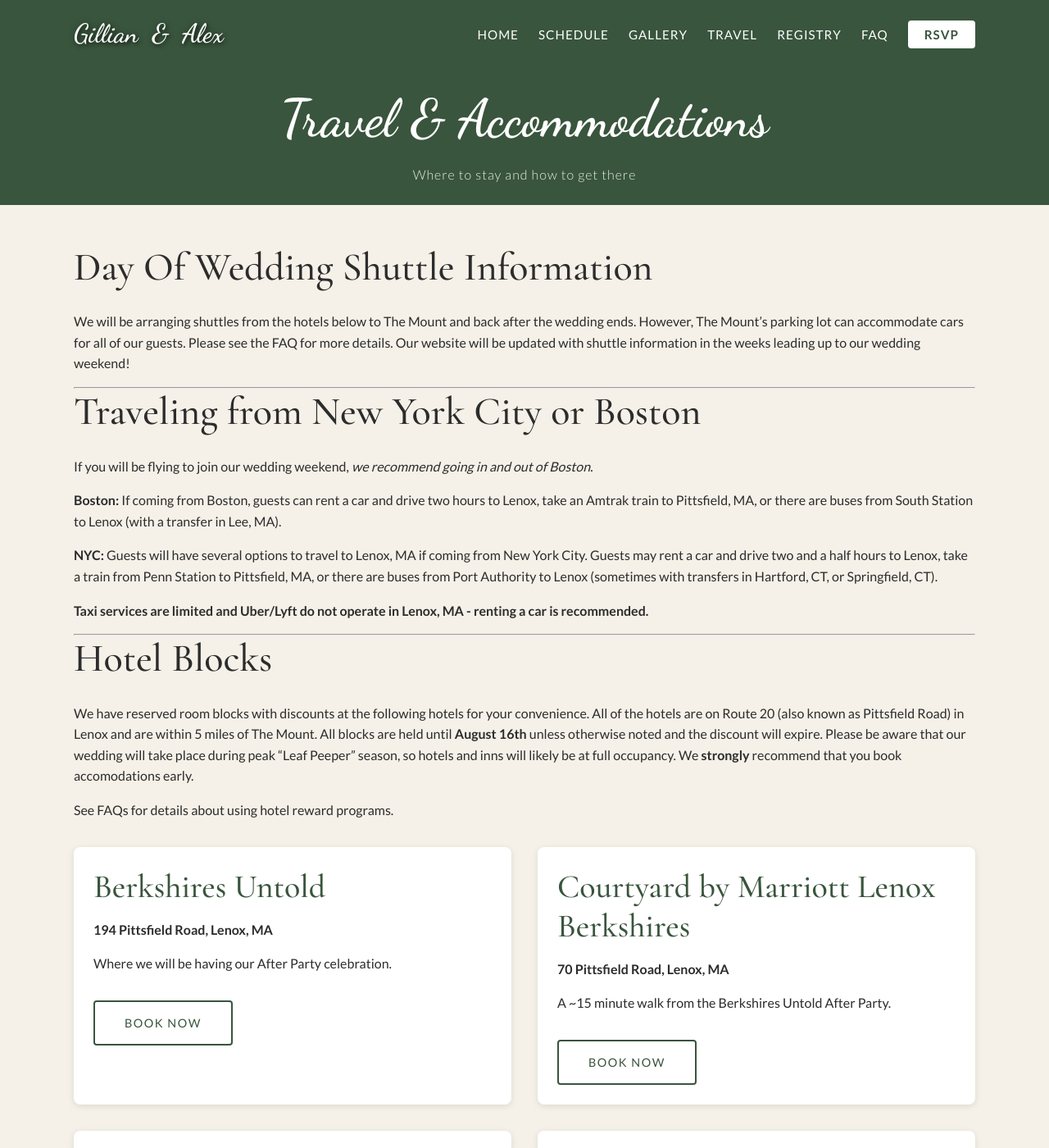
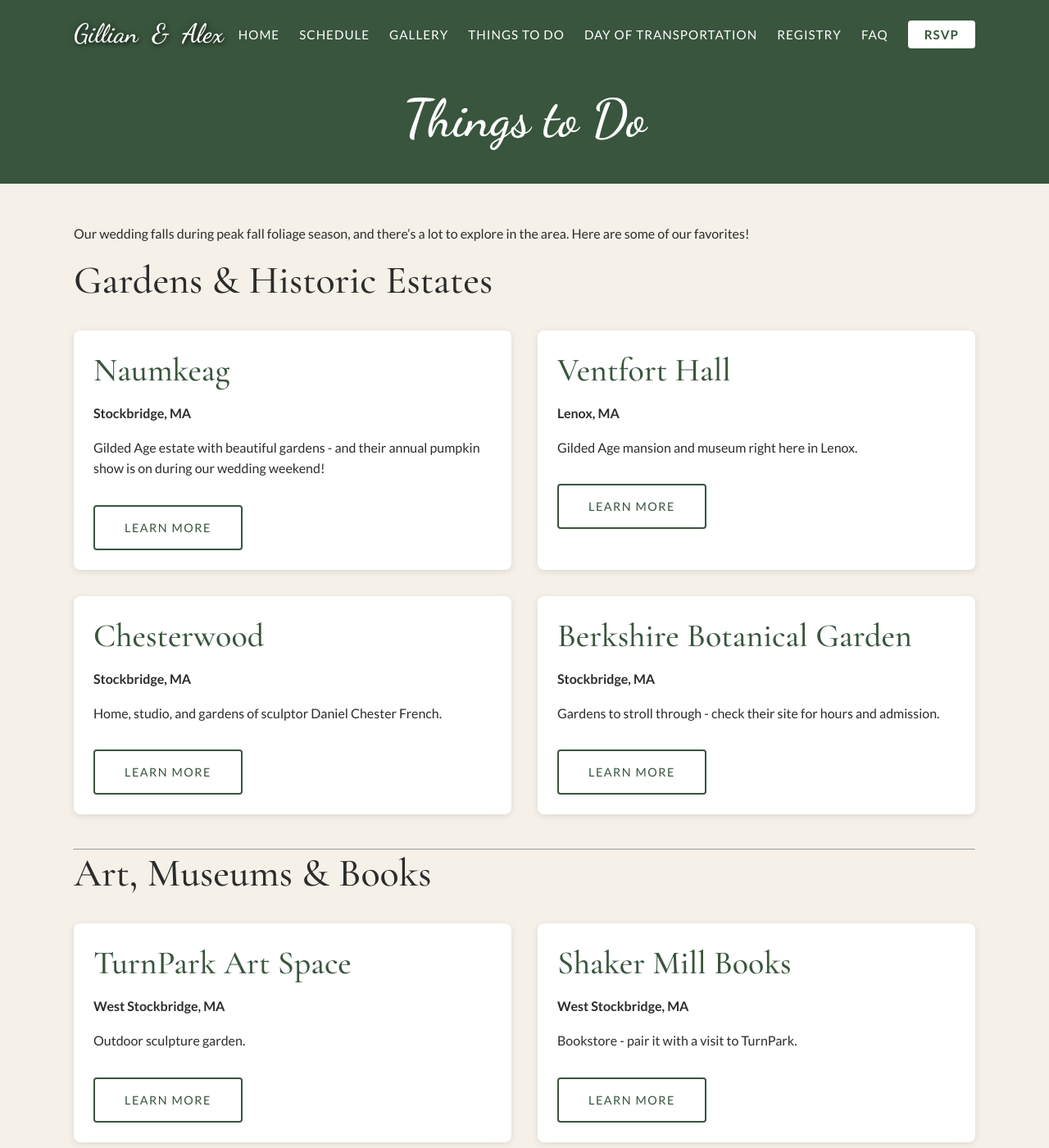
Before and after one commit to althomas19/Wedding, a Jekyll site: the page built from travel.md, in a window 1280 px wide and 1400 px high. Shown: the whole window at 82% size. Built offline with Jekyll 4.4.1, drawn with Linux system fonts in a browser that asks for light colours; some of the changed text lies outside the part shown.

Commit message:
Update activities and day of transport

```diff
--- /dev/null
+++ b/_data/activities.yml
@@ -0,0 +1,85 @@
+categories:
+  - name: "Gardens & Historic Estates"
+    activities:
+      - name: "Naumkeag"
+        location: "Stockbridge, MA"
+        description: "Gilded Age estate with beautiful gardens - and their annual pumpkin show is on during our wedding weekend!"
+        link: "https://thetrustees.org/place/naumkeag/"
+
+      - name: "Ventfort Hall"
+        location: "Lenox, MA"
+        description: "Gilded Age mansion and museum right here in Lenox."
+        link: "https://gildedage.org/"
+
+      - name: "Chesterwood"
+        location: "Stockbridge, MA"
+        description: "Home, studio, and gardens of sculptor Daniel Chester French."
+        link: "https://www.chesterwood.org/"
+
+      - name: "Berkshire Botanical Garden"
+        location: "Stockbridge, MA"
+        description: "Gardens to stroll through - check their site for hours and admission."
+        link: "https://www.berkshirebotanical.org/hours-and-admission"
+
+  - name: "Art, Museums & Books"
+    activities:
+      - name: "TurnPark Art Space"
+        location: "West Stockbridge, MA"
+        description: "Outdoor sculpture garden."
+        link: "https://www.turnpark.com/"
+
+      - name: "Shaker Mill Books"
+        location: "West Stockbridge, MA"
+        description: "Bookstore - pair it with a visit to TurnPark."
+        link: "https://www.shakermillbooks.com/"
+
+      - name: "Norman Rockwell Museum"
+        location: "Stockbridge, MA"
+        description: "Collection of the American illustrator's works."
+        link: "https://www.nrm.org/"
+
+      - name: "The Clark Art Institute"
+        location: "Williamstown, MA"
+        description: "Exceptional collection of Impressionist paintings."
+        link: "https://www.clarkart.edu/"
+
+      - name: "MASS MoCA"
+        location: "North Adams, MA"
+        description: "Contemporary art museum in a converted factory complex."
+        link: "https://massmoca.org/"
+
+  - name: "Hikes"
+    activities:
+      - name: "Olivia's Overlook"
+        location: "Lenox, MA"
+        description: "Scenic overlook trail."
+        link: "https://www.bnrc.org/reserves/olivias-overlook-at-yokun-ridge-south"
+
+      - name: "Ice Glen & Laura's Tower Trail"
+        location: "Stockbridge, MA"
+        description: "Trails through Ice Glen and up to Laura's Tower."
+        link: "https://housatonicheritage.org/places/lauras-tower-trail-ice-glen-trail-stockbridge-mass/"
+
+      - name: "Hollow Fields Reserve"
+        location: "Richmond, MA"
+        description: "Trails through fields and woods."
+        link: "https://www.bnrc.org/reserves/hollow-fields"
+
+  - name: "Apple Picking"
+    activities:
+      - name: "Hilltop Orchards"
+        location: "Richmond, MA"
+        description: "Pick your own apples."
+        link: "https://www.hilltoporchards.com/"
+
+      - name: "Bartlett's Orchard"
+        location: "Richmond, MA"
+        description: "Pick your own apples."
+        link: "https://www.bartlettsorchard.com/"
+
+  - name: "Wine Tasting"
+    activities:
+      - name: "Balderdash Cellars"
+        location: "Richmond, MA"
+        description: "Winery with a tasting room."
+        link: "https://balderdashcellars.com/"
--- a/_data/faq.yml
+++ b/_data/faq.yml
@@ -2,7 +2,7 @@
   answer: "We are asking guests to dress in formal attire; we encourage floor or ankle-length dresses, dressy separates, and darker-hued suits. We can’t wait to celebrate with you in style!  Weather permitting, the ceremony and cocktail hour will take place outside in the gardens, dinner will be served in a large tent, and our reception will be on The Mount’s covered terrace. Guests will walk or be shuttled down a short gravel road to the ceremony and during cocktail hour, guests can feel free to walk around The Mount’s gardens and property. In the Berkshires area, October temperatures are normally in the mid-50s or low-60s. Please choose your outfit and footwear with this in mind!"
 
 - question: "Will there be transportation provided?"
-  answer: "We will provide a shuttle for guests, making stops at all of the hotels at which we have blocks reserved. The shuttle will take guests to The Mount and will return guests to those same hotels or to our After Party location. Shuttles will also take guests from our After Party back to the hotels on Route 20. Shuttles will NOT be able to pick guests up at Airbnbs or other rented homes. For those guests who choose to drive (or are not staying in hotel blocks), The Mount’s parking lot can accommodate parking for all of our guests. Please note the parking lot is approximately ¼ mile from the main house. We will provide a shuttle bus from the parking lot to the main house for guests who do not choose to walk. More information on shuttles will be provided closer to our wedding weekend."
+  answer: "We will provide a shuttle for guests, making stops at all of the hotels at which we have blocks reserved. The shuttle will take guests to The Mount and will return guests to those same hotels or to our After Party location. Shuttles will also take guests from our After Party back to the hotels on Route 20. Shuttles will NOT be able to pick guests up at Airbnbs or other rented homes. However, at the end of the After Party, vans can also drop guests off at Airbnbs or other rentals within a 5-10 minute drive. If you're interested, please contact Alex or Gillian to get that sorted. For those guests who choose to drive (or are not staying in hotel blocks), The Mount’s parking lot can accommodate parking for all of our guests. Please note the parking lot is approximately ¼ mile from the main house. We will provide a shuttle bus from the parking lot to the main house for guests who do not choose to walk. See the <a href=\"__TRANSPORTATION_URL__\">Day of Transportation</a> page for more information on shuttles."
 
 - question: "What time should I arrive?"
   answer: "Please plan to arrive at The Mount by 4:00 PM to find your seat before our ceremony begins at 4:30 PM."
--- a/_includes/header.html
+++ b/_includes/header.html
@@ -17,7 +17,8 @@
         <li><a href="{{ '/' | relative_url }}">Home</a></li>
         <li><a href="{{ '/details' | relative_url }}">Schedule</a></li>
         <li><a href="{{ '/gallery' | relative_url }}">Gallery</a></li>
-        <li><a href="{{ '/travel' | relative_url }}">Travel</a></li>
+        <li><a href="{{ '/travel' | relative_url }}">Things to Do</a></li>
+        <li><a href="{{ '/transportation' | relative_url }}">Day of Transportation</a></li>
         <li><a href="{{ '/registry' | relative_url }}">Registry</a></li>
         <li><a href="{{ '/faq' | relative_url }}">FAQ</a></li>
         <li><a href="{{ '/rsvp' | relative_url }}" class="btn-rsvp">RSVP</a></li>
--- a/_sass/_pages.scss
+++ b/_sass/_pages.scss
@@ -375,3 +375,23 @@
     }
   }
 }
+
+// Callout box for important notes
+.callout {
+  background: $color-white;
+  border-left: 4px solid $primary-color;
+  border-radius: 8px;
+  padding: $spacing-md;
+  margin-top: $spacing-lg;
+  box-shadow: 0 2px 8px rgba(0, 0, 0, 0.1);
+
+  h3 {
+    color: $primary-color;
+    margin-top: 0;
+    margin-bottom: $spacing-xs;
+  }
+
+  p:last-child {
+    margin-bottom: 0;
+  }
+}
--- a/details.md
+++ b/details.md
@@ -41,5 +41,5 @@
 
 <div class="text-center" style="margin-top: 3rem;">
   <a href="{{ '/rsvp' | relative_url }}" class="btn btn-primary">RSVP Now</a>
-  <a href="{{ '/travel' | relative_url }}" class="btn btn-outline" style="margin-left: 1rem;">Travel Info</a>
+  <a href="{{ '/travel' | relative_url }}" class="btn btn-outline" style="margin-left: 1rem;">Things to Do</a>
 </div>
--- /dev/null
+++ b/transportation.md
@@ -0,0 +1,46 @@
+---
+layout: page
+title: Day of Transportation
+---
+
+We will update this page with a detailed shuttle schedule, including pickup times, as we get closer to our wedding weekend. Please check back later!
+
+---
+
+## To The Mount
+
+A shuttle bus will pick up guests at each of the hotels where we have room blocks, in this order:
+
+1. **Hilton Garden Inn** - 1032 South Street, Pittsfield, MA
+2. **Berkshires Untold** - 194 Pittsfield Road, Lenox, MA
+3. **The Element** - 130 Pittsfield Road, Lenox, MA
+4. **Courtyard by Marriott** - 70 Pittsfield Road, Lenox, MA
+
+**Please be on time!** The shuttle will not be able to wait, so if you miss your pickup you will need to find your own way to The Mount.
+
+---
+
+## After the Wedding
+
+When the wedding ends, the shuttle bus will leave The Mount and:
+
+1. First drop off guests at the hotels listed above
+2. Then continue on to the After Party at Berkshires Untold
+
+---
+
+## At the End of the Night
+
+At the end of the After Party, **two vans** will be available to take guests back to their accommodations.
+
+The vans can also drop guests off at Airbnbs or other rentals within a 5-10 minute drive. If you're interested, please contact Alex or Gillian to get that sorted.
+
+<div class="callout">
+  <h3>Please Note</h3>
+  <p>The shuttle bus will not be able to pick guests up at Airbnbs or other rented homes. For guests who choose to drive, The Mount's parking lot can accommodate parking for all of our guests - see the <a href="{{ '/faq' | relative_url }}">FAQ</a> for more details.</p>
+</div>
+
+<div class="text-center" style="margin-top: 3rem;">
+  <a href="{{ '/details' | relative_url }}" class="btn btn-primary">View Schedule</a>
+  <a href="{{ '/travel' | relative_url }}" class="btn btn-outline" style="margin-left: 1rem;">Things to Do</a>
+</div>
--- a/travel.md
+++ b/travel.md
@@ -1,31 +1,34 @@
 ---
 layout: page
-title: Travel & Accommodations
-subtitle: Where to stay and how to get there
+title: Things to Do
 ---
 
-## Day Of Wedding Shuttle Information
-We will be arranging shuttles from the hotels below to The Mount and back after the wedding ends. However, The Mount's parking lot can accommodate cars for all of our guests. Please see the FAQ for more details. Our website will be updated with shuttle information in the weeks leading up to our wedding weekend!
+Our wedding falls during peak fall foliage season, and there's a lot to explore in the area. Here are some of our favorites!
+
+{% for category in site.data.activities.categories %}
+## {{ category.name }}
+
+<div class="grid grid-2" style="margin-top: 2rem; gap: 2rem;">
+{% for activity in category.activities %}
+  <div class="card">
+    <h3>{{ activity.name }}</h3>
+    <p><strong>{{ activity.location }}</strong></p>
+    <p>{{ activity.description }}</p>
+
+    {% if activity.link != "" %}
+    <a href="{{ activity.link }}" target="_blank" class="btn btn-outline" style="margin-top: 1rem;">Learn More</a>
+    {% endif %}
+  </div>
+{% endfor %}
+</div>
+<br>
 
 ---
+{% endfor %}
 
-## Traveling from New York City or Boston
+## Where Everyone's Staying
 
-If you will be flying to join our wedding weekend, _we recommend going in and out of Boston_.
-
-**Boston:** If coming from Boston, guests can rent a car and drive two hours to Lenox, take an Amtrak train to Pittsfield, MA, or there are buses from South Station to Lenox (with a transfer in Lee, MA).
-
-**NYC:** Guests will have several options to travel to Lenox, MA if coming from New York City. Guests may rent a car and drive two and a half hours to Lenox, take a train from Penn Station to Pittsfield, MA, or there are buses from Port Authority to Lenox (sometimes with transfers in Hartford, CT, or Springfield, CT).
-
-**Taxi services are limited and Uber/Lyft do not operate in Lenox, MA - renting a car is recommended.**
-
----
-
-## Hotel Blocks
-
-We have reserved room blocks with discounts at the following hotels for your convenience. All of the hotels are on Route 20 (also known as Pittsfield Road) in Lenox and are within 5 miles of The Mount. All blocks are held until **August 16th** unless otherwise noted and the discount will expire. Please be aware that our wedding will take place during peak "Leaf Peeper" season, so hotels and inns will likely be at full occupancy. We **strongly** recommend that you book accomodations early.
-
-See FAQs for details about using hotel reward programs.
+Our room block hotels are all on Route 20 (also known as Pittsfield Road) in Lenox and are within 5 miles of The Mount. See the [Day of Transportation]({{ '/transportation' | relative_url }}) page for shuttle details and the FAQs for details about using hotel reward programs.
 
 <div class="grid grid-2" style="margin-top: 2rem; gap: 2rem;">
 {% for hotel in site.data.accommodations.hotels %}
@@ -44,16 +47,13 @@
 
 ---
 
-## Things to Do in the Berkshires
+## Getting Here
 
-While you're in town, here are some local attractions and activities:
+**Boston:** Rent a car and drive two hours to Lenox, take an Amtrak train to Pittsfield, MA, or take a bus from South Station to Lenox (with a transfer in Lee, MA).
 
-- **MASS MoCA** - Contemporary art museum in a converted factory complex
-- **Norman Rockwell Museum** - Collection of American illustrator's works
-- **The Clark Museum** - Exceptional collection of Impressionist paintings
-- **Local Dining** - Explore Lenox's charming downtown restaurants and cafes
+**NYC:** Rent a car and drive two and a half hours to Lenox, take a train from Penn Station to Pittsfield, MA, or take a bus from Port Authority to Lenox (sometimes with transfers in Hartford, CT, or Springfield, CT).
 
----
+**Taxi services are limited and Uber/Lyft do not operate in Lenox, MA - a car is recommended for getting around.**
 
 <div class="text-center" style="margin-top: 3rem;">
   <a href="{{ '/details' | relative_url }}" class="btn btn-primary">View Schedule</a>
```
Also changed, not shown: faq.md (+2 -1 lines).
